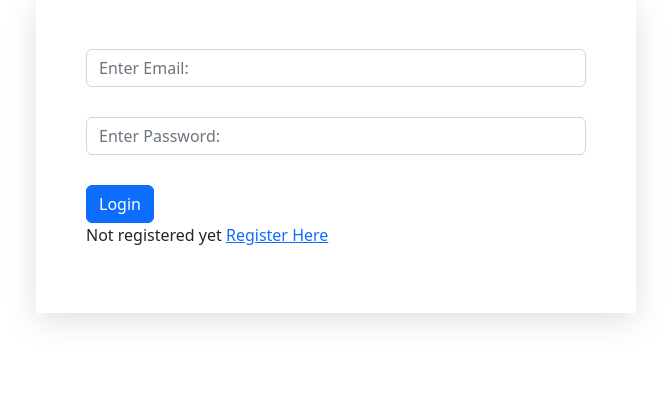
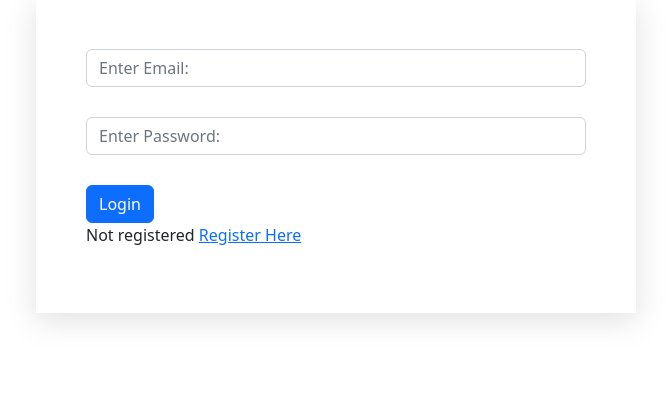
Before and after one commit to davidmurage/register-login, a PHP site: page /login.php in a window 1280 px wide. Shown: the part 51-466 px from the top of the page, without its empty margins (304-975 px from the left). Run offline with PHP 8.4, Linux system fonts and the light colour scheme.

Commit message:
Update login.php

```diff
--- a/login.php
+++ b/login.php
@@ -49,7 +49,7 @@ if (isset($_SESSION["user"])) {
             <input type="submit" value="Login" name="login" class="btn btn-primary">
         </div>
       </form>
-     <div><p>Not registered yet <a href="registration.php">Register Here</a></p></div>
+     <div><p>Not registered  <a href="registration.php">Register Here</a></p></div>
     </div>
 </body>
 </html>
```
